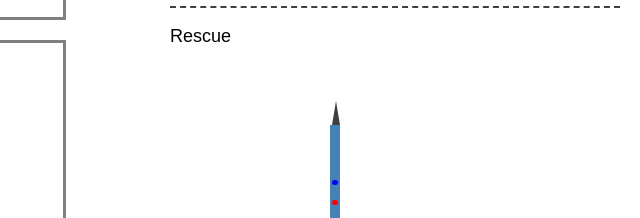
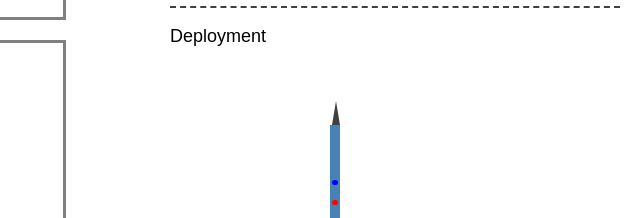
Before and after one commit to IvanBakanov/Apocenter, a plain HTML site: page index.html in a window 1280 px wide. Shown: the part 430-648 px from the top of the page, 640-1280 px from the left. Drawn offline with Linux system fonts and the light colour scheme.

Commit message:
Update index.html

```diff
--- a/index.html
+++ b/index.html
@@ -62,7 +62,7 @@
                     <p>Apogee</p>
                 </div>
                 <div style="bottom: 280px" class="stage-line">
-                    <p>Rescue</p>
+                    <p>Deployment</p>
                 </div>
                 <div class="parachute"><img src="images/parachute.png" width="100px"></div>
                 <div class="rocket-position">
```
